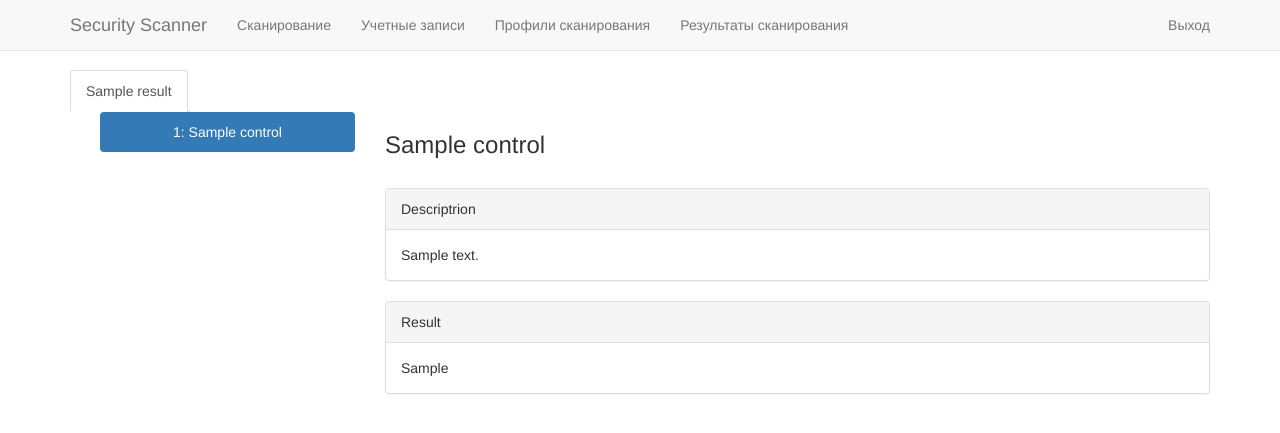
After one commit to alex-dya/security_scanner, a Flask app: page /results/show/1 in a window 1280 px wide. The commit adds this page. Shown: the top 433 px of the page. Run offline with Flask 2, Linux system fonts and the light colour scheme; a user stored in the database is signed in; tables that the repository leaves empty hold one stand-in row (values such as "Sample post"); some libraries are stand-ins or nearby versions.

Commit message:
Added result form

```diff
--- a/src/web/models.py
+++ b/src/web/models.py
@@ -251,7 +251,6 @@ class TaskResult(db.Model):
     host_results = db.relationship(
         'HostResult', backref='task', lazy='dynamic')
 
-
     @property
     def duration(self) -> Optional[datetime]:
         if self.finished is None:
@@ -321,4 +320,4 @@ class Control(db.Model):
     description = db.Column(db.String(2048), nullable=False)
 
     def __repr__(self):
-        return f'Control(number={self.id}, lang={self.language})'
+        return f'Control(number={self.number}, lang={self.language})'
--- a/src/web/results/routes.py
+++ b/src/web/results/routes.py
@@ -1,8 +1,8 @@
-from flask import render_template, jsonify
+from flask import render_template, jsonify, abort
 from flask_login import login_required, current_user
 
 from web import app, db
-from web.models import TaskResult
+from web.models import TaskResult, Control
 
 
 @app.route('/results', methods=['GET', 'POST'])
@@ -30,3 +30,26 @@ def delete_results(result_id):
 
     return jsonify(
         {'Message': f'The result with id {result_id} has been removed'})
+
+
+@app.route('/results/show/<int:result_id>', methods=['GET'])
+@login_required
+def results_show(result_id):
+    result = TaskResult.query.get(result_id)
+
+    if not result:
+        abort(404)
+
+    if result.owner_id != current_user.id:
+        abort(404)
+
+    controls = {
+        item.number: item
+        for item in Control.query.filter_by(language='en')
+    }
+    return render_template(
+        'results/show.html',
+        result=result,
+        all_controls=controls
+
+    )
--- a/src/web/static/task_management.js
+++ b/src/web/static/task_management.js
@@ -35,7 +35,7 @@ $(document).ready(function () {
         var obj = $(this);
         $.ajax({
             type: "PUT",
-            url: '/task_execute/' + this.id,
+            url: '/task/execute/' + this.id,
             contentType: "application/json",
             dataType: 'json',
             data: JSON.stringify({"status": "Wait"})
@@ -50,7 +50,7 @@ $(document).ready(function () {
         var obj = $(this);
         $.ajax({
             type: "PUT",
-            url: '/task_execute/' + this.id,
+            url: '/task/execute/' + this.id,
             contentType: "application/json",
             dataType: 'json',
             data: JSON.stringify({"status": "Idle"})
@@ -67,7 +67,7 @@ $(document).ready(function () {
     setInterval(function () {
         $('.stopbtn').each(function () {
             var obj = $(this);
-            $.getJSON('/task_execute/' + this.id).done(
+            $.getJSON('/task/execute/' + this.id).done(
                 function (data) {
                     console.log(data);
                     if (data.status === 'Idle') {
--- a/src/web/templates/results/result_list.html
+++ b/src/web/templates/results/result_list.html
@@ -16,7 +16,7 @@
     {% for result in results if result.finished %}
     <tr>
         <th class="col-md-1" scope="row">{{ loop.index }}</th>
-        <td class="col-md-2"><a href=" url_for('edit_task', task_id=task.id) }}">{{ result.task.name }}</a></td>
+        <td class="col-md-2"><a href="{{ url_for('results_show', result_id=result.id) }}">{{ result.task.name }}</a></td>
         <td class="col-md-2">{{ result.started.strftime('%H:%M:%S %d.%m.%Y') }}</td>
         <td class="col-md-2">{{ result.finished.strftime('%H:%M:%S %d.%m.%Y') }}</td>
         <td class="col-md-2">{{ result.duration | timedelta_format }}</td>
--- /dev/null
+++ b/src/web/templates/results/show.html
@@ -0,0 +1,67 @@
+{% extends "base.html" %}
+{% import 'bootstrap/wtf.html' as wtf %}
+
+{% block app_content %}
+    <div class="container">
+        <div class="row">
+            <ul class="nav nav-tabs pull-left">
+                {% for host in result.host_results %}
+                {% if loop.index == 1 %}
+                <li class="active">
+                {% else %}
+                <li>
+                {% endif %}
+                    <a data-togle="tab" href="#host-{{ host.id }}">{{ host.hostname}}</a>
+                </li>
+                {% endfor %}
+            </ul>
+        </div>
+        <div class="row">
+            <div class="tab-content col-md-12">
+                <div class="tabbable">
+                {% for host in result.host_results %}
+                <div id="host-{{ host.id }}" class="tab-pane fade{% if loop.index == 1 %} in active{% endif %}">
+                    <div class="col-md-3">
+                        <ul class="nav nav-pills nav-stacked">
+                        {% for control in host.controls %}
+                            {% if loop.index == 1 %}
+                            <li class="active">
+                            {% else %}
+                            <li>
+                            {% endif %}
+                                <a data-toggle="tab" href="#control-{{ control.id }}">
+                                    {{ control.control_number }}:
+                                    {{ all_controls[control.control_number].name }}
+                                </a>
+                            </li>
+                        {% endfor %}
+                        </ul>
+
+                    </div>
+                    <div class="tab-content col-md-9">
+                        {% for control in host.controls %}
+                        {% if loop.index == 1 %}
+                        <div id="control-{{ control.id }}" class="tab-pane fade in active" align="left">
+                        {% else %}
+                        <div id="control-{{ control.id }}" class="tab-pane fade" align="left">
+                        {% endif %}
+                            <h3>{{ all_controls[control.control_number].name }}</h3>
+                            <br>
+                            <div class="panel panel-default">
+                                <div class="panel-heading">Descriptrion</div>
+                                <div class="panel-body">{{ all_controls[control.control_number].description }}</div>
+                            </div>
+                            <div class="panel panel-default">
+                                <div class="panel-heading">Result</div>
+                                <div class="panel-body">{{ control.result }}</div>
+                            </div>
+                        </div>
+                        {% endfor %}
+                    </div>
+                </div>
+                {% endfor %}
+                </div>
+            </div>
+        </div>
+    </div>
+{% endblock %}
```
Also changed, not shown: src/web/tasks/routes.py (+5 -5 lines).
